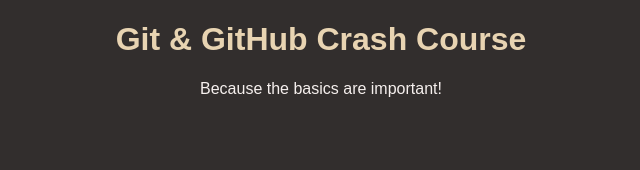
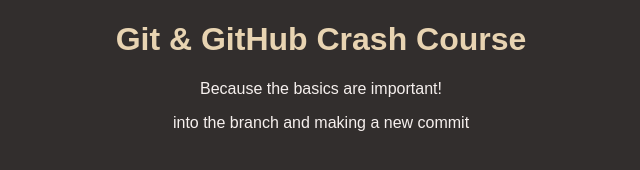
Before and after one commit to musesmuses/project, a plain HTML site: page index.html in a window 1280 px wide. Shown: the whole page, without its empty margins (319-959 px from the left). Drawn offline with Linux system fonts and the light colour scheme.

Commit message:
commit in a branch

```diff
--- a/index.html
+++ b/index.html
@@ -10,5 +10,6 @@
   <body>
     <h1>Git & GitHub Crash Course</h1>
     <p>Because the basics are important!</p>
+    <p>into the branch and making a new commit</p>
   </body>
 </html>
```
